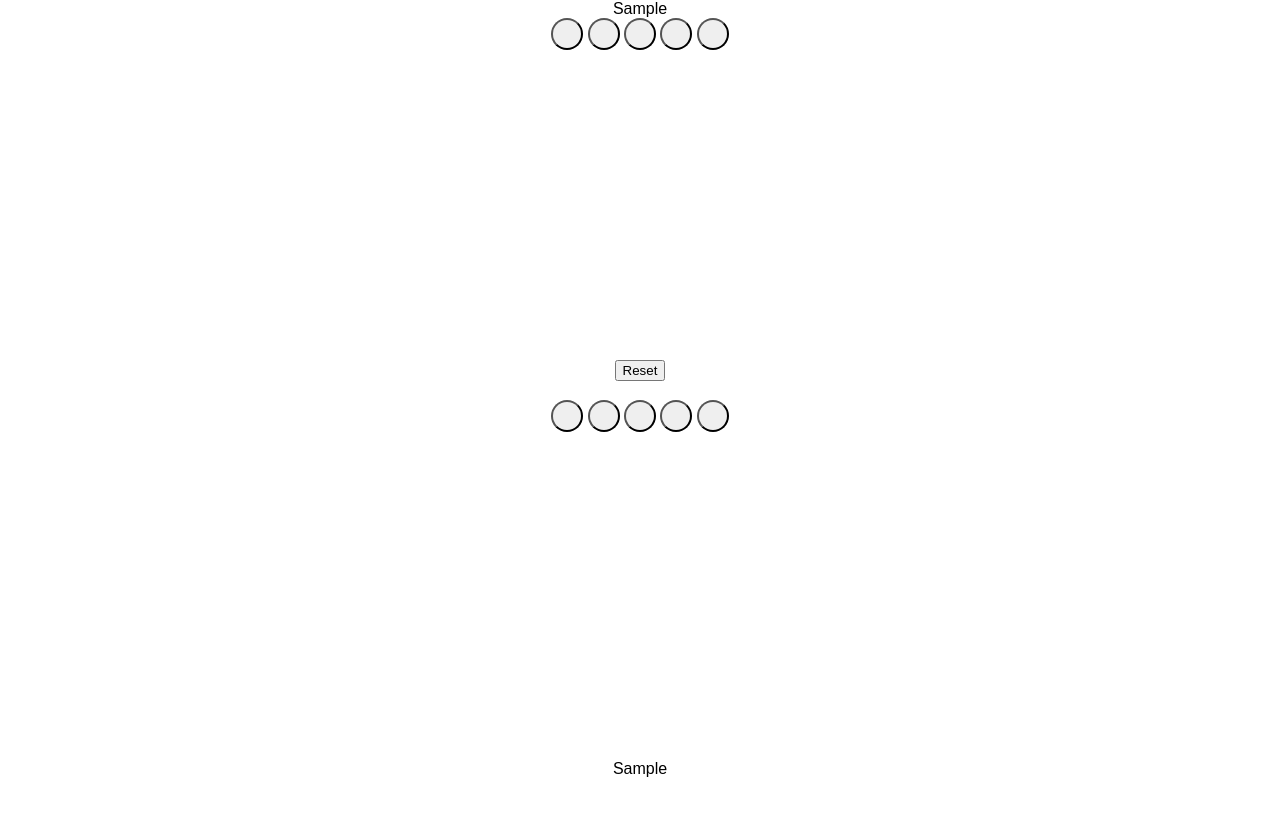
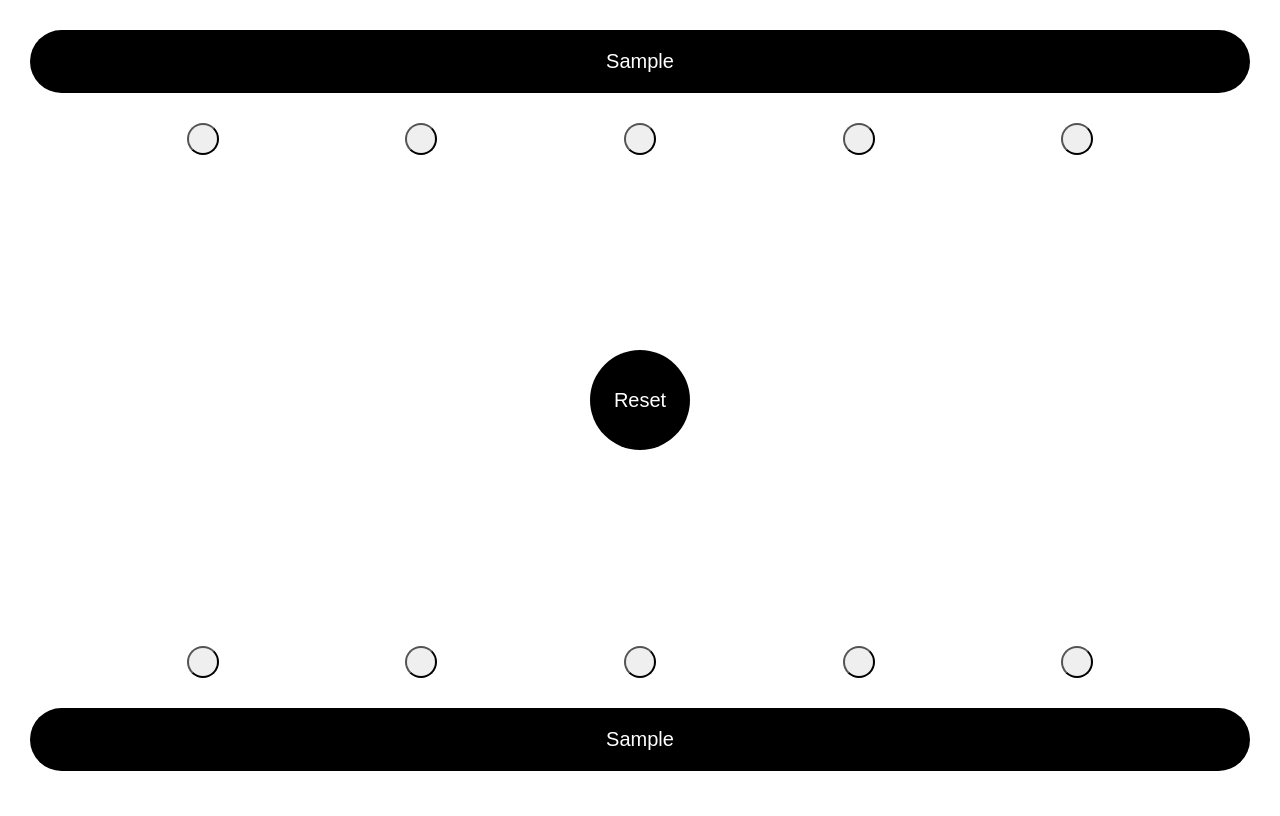
Before and after one commit to nawab01/tashProject, a plain HTML site: page index.html in a window 1280 px wide. Both pictures are taken after typing "Sample", "Sample" into the empty fields and a click on the button "Submit". Drawn offline with Linux system fonts and the light colour scheme.

Commit message:
version 1.0

```diff
--- a/script.js
+++ b/script.js
@@ -23,14 +23,14 @@ function coloredButtonOne() {
     buttons.forEach(button => {
         const color = window.getComputedStyle(button).backgroundColor;
 
-        if (color === 'rgb(255, 0, 0)') {
+        if (color === 'rgb(127, 237, 55)') {
             colorCountOne++;
             console.log(colorCountOne)
         }
     })
     if (colorCountOne >= 5) {
         setTimeout(() => {
-            alert(`Congradulations ${teamOne.value}! You won.`);
+            alert(`Congratulations ${teamOne.value}! You won.`);
         }, 200);
     }
 }
@@ -54,13 +54,13 @@ function coloredButtonTwo() {
     buttons.forEach(button => {
         const color = window.getComputedStyle(button).backgroundColor;
 
-        if (color === 'rgb(255, 0, 0)') {
+        if (color === 'rgb(127, 237, 55)') {
             colorCountTwo++;
         }
     })
     if (colorCountTwo >= 5) {
         setTimeout(() => {
-            alert(`Congradulations ${teamTwo.value}! You won.`);
+            alert(`Congratulations ${teamTwo.value}! You won.`);
         }, 200);
     }
 }
@@ -71,10 +71,10 @@ function addCourt(event) {
 
     // Toggle color based on current state
     if (currentState % 2 === 0) {
-        clickedButton.style.backgroundColor = 'red';
+        clickedButton.style.backgroundColor = 'rgb(127, 237, 55)';
         clickedButton.setAttribute('data-state', '1');
     } else {
-        clickedButton.style.backgroundColor = 'blue';
+        clickedButton.style.backgroundColor = 'rgb(240, 240, 240)';
         clickedButton.setAttribute('data-state', '0');
     }
 }
--- a/style.css
+++ b/style.css
@@ -12,6 +12,7 @@ body {
     font-family: Arial, Helvetica, sans-serif;
     padding: 0;
 }
+
 html, body {
     margin: 0;
     padding: 0;
@@ -19,26 +20,51 @@ html, body {
 }
 
 #firstHalfContainer {
-    height: 45vh;
+    height: 40vh;
     width: 100vw;
 }
 #secondHalfContainer {
-    height: 45vh;
+    height: 40vh;
     width: 100vw;
 }
 #resetDiv {
     height: 5vh;
 }
+#resetDiv button {
+    width: 100px;
+    height: 100px;
+    font-size: 20px;
+    background-color: black;
+    color: white;
+    border-radius: 50%;
+    border: none;
+    cursor: pointer;
+}
 
 #buttonDivTwo {
-    height: 100%;
+    height: 90%;
 }
+
+#buttonDivOne {
+    display: flex;
+    width: 100%;
+    justify-content: space-evenly;
+}
+
+#buttonDivTwo {
+    display: flex;
+    width: 100%;
+    justify-content: space-evenly;
+    align-items: flex-end;
+}
+
 #teamNames {
     display: flex;
     justify-content: center;
     align-content: center;
     flex-wrap: wrap;
     height: 100vh;
+    background-color: rgb(250, 250, 250);
 }
 #teamNames div {
     display: flex;
@@ -49,12 +75,33 @@ html, body {
     margin: 0 0 20px 0;
     height: 35px;
     border-radius: 20px;
+    text-align: center;
 }
 #teamNames button {
     margin: 0 0 20px 0;
     height: 40px;
     border-radius: 20px;
+    background-color: black;
+    color: white;
 }
 #appContainer {
     text-align: center;
 }
+
+#firstPlayer {
+    margin: 30px;
+    font-size: 20px;
+    background-color: black;
+    padding: 20px;
+    color: white;
+    border-radius: 50px;
+}
+
+#secondPlayer {
+    margin: 30px;
+    font-size: 20px;
+    background-color: black;
+    padding: 20px;
+    color: white;
+    border-radius: 50px;
+}
```
Also changed, not shown: index.html (+1 -0 lines).
